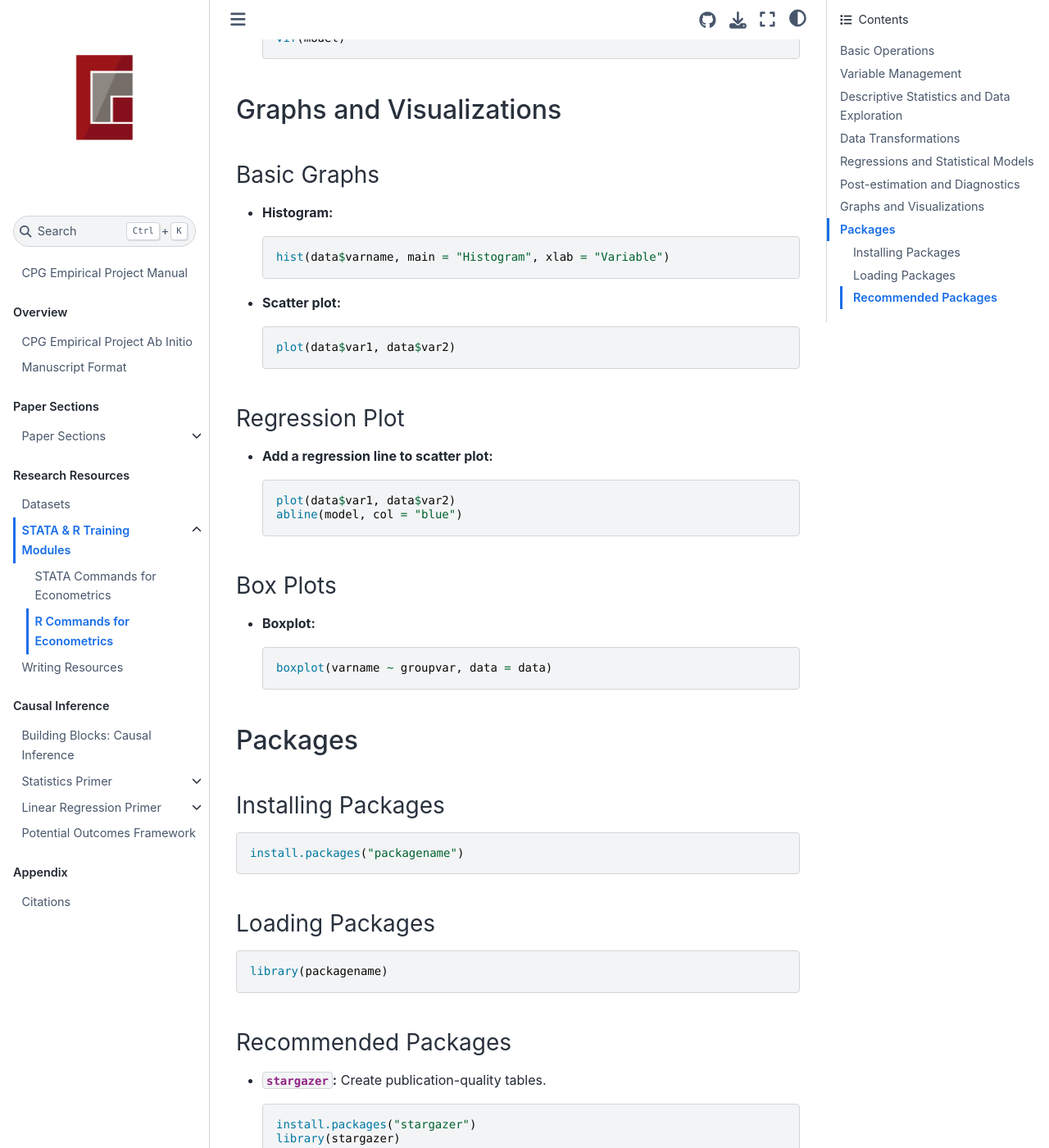
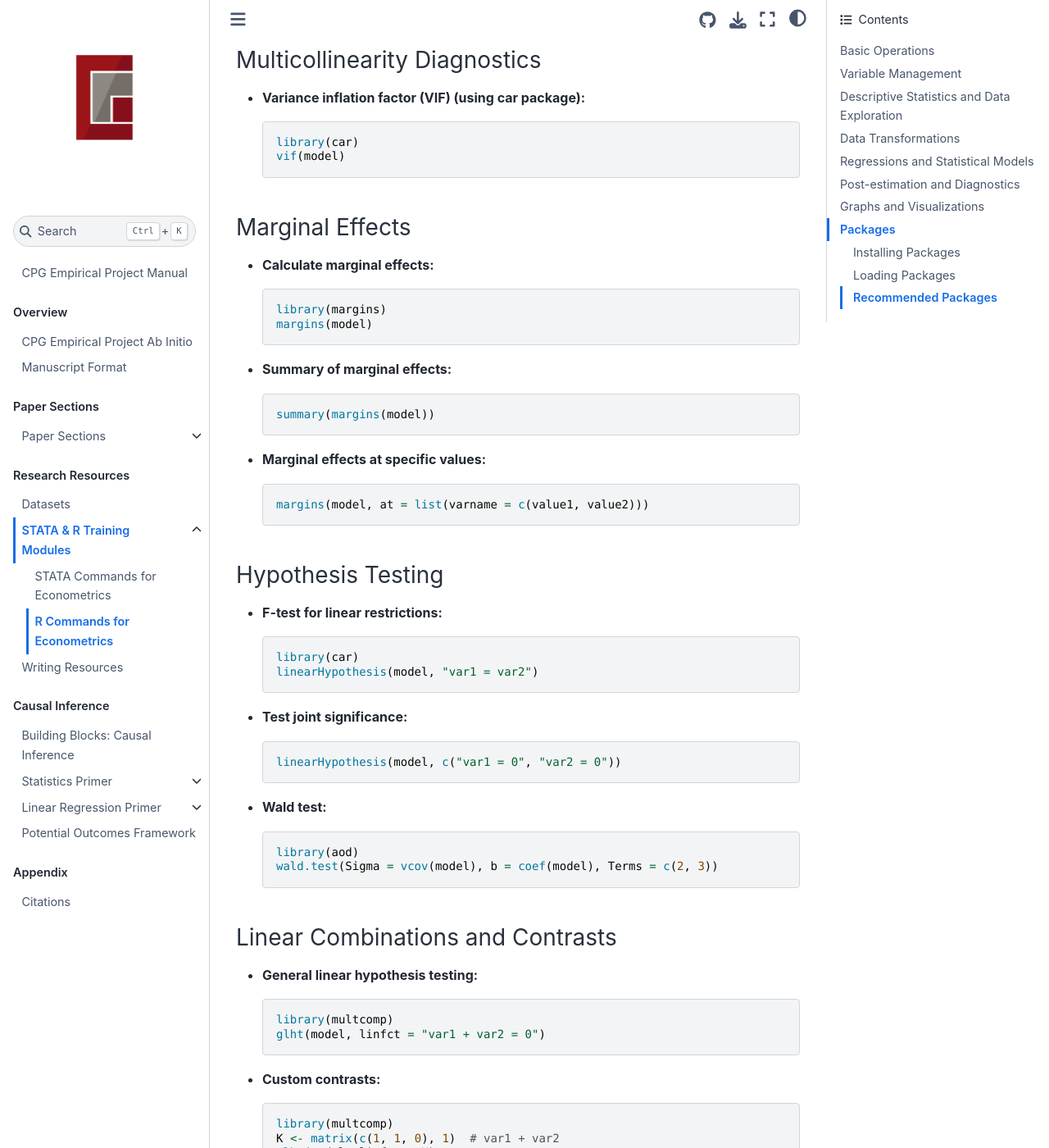
Before and after one commit to cornellpolicygroup/empirical-manual, a Jupyter Book: the page built from content/05-02-R-Commands.md, in a window 1280 px wide and 1400 px high, scrolled down 6366 px. Shown: the whole window at 82% size. Built offline with Jupyter Book 1.0.4 settings and Sphinx 7.4.7 and the Sphinx Book theme 1.1.4, drawn with Linux system fonts in a browser that asks for light colours; some of the changed text lies outside the part shown.

Commit message:
Update R and Stata commands for econometrics

````diff
--- a/content/05-02-R-Commands.md
+++ b/content/05-02-R-Commands.md
@@ -119,7 +119,8 @@
 - **Add row and column proportions:**
 
     ```r
-    prop.table(table(data$var1, data$var2), margin = 1)
+    prop.table(table(data$var1, data$var2), margin = 1)  # row proportions
+    prop.table(table(data$var1, data$var2), margin = 2)  # column proportions
     ```
 
 ### Correlation Matrix
@@ -162,6 +163,13 @@
 
     ```r
     ts_data <- ts(data$varname, start = c(year, month), frequency = 12)
+    ```
+
+- **Set up panel data (using plm package):**
+
+    ```r
+    library(plm)
+    pdata <- pdata.frame(data, index = c("id", "time"))
     ```
 
 ## Regressions and Statistical Models
@@ -283,6 +291,81 @@
     ```r
     library(car)
     vif(model)
+    ```
+
+### Marginal Effects
+
+- **Calculate marginal effects:**
+
+    ```r
+    library(margins)
+    margins(model)
+    ```
+
+- **Summary of marginal effects:**
+
+    ```r
+    summary(margins(model))
+    ```
+
+- **Marginal effects at specific values:**
+
+    ```r
+    margins(model, at = list(varname = c(value1, value2)))
+    ```
+
+### Hypothesis Testing
+
+- **F-test for linear restrictions:**
+
+    ```r
+    library(car)
+    linearHypothesis(model, "var1 = var2")
+    ```
+
+- **Test joint significance:**
+
+    ```r
+    linearHypothesis(model, c("var1 = 0", "var2 = 0"))
+    ```
+
+- **Wald test:**
+
+    ```r
+    library(aod)
+    wald.test(Sigma = vcov(model), b = coef(model), Terms = c(2, 3))
+    ```
+
+### Linear Combinations and Contrasts
+
+- **General linear hypothesis testing:**
+
+    ```r
+    library(multcomp)
+    glht(model, linfct = "var1 + var2 = 0")
+    ```
+
+- **Custom contrasts:**
+
+    ```r
+    library(multcomp)
+    K <- matrix(c(1, 1, 0), 1)  # var1 + var2
+    glht(model, linfct = K)
+    ```
+
+### Model Comparison
+
+- **Compare nested models:**
+
+    ```r
+    anova(model1, model2)
+    ```
+
+- **Likelihood ratio test:**
+
+    ```r
+    library(lmtest)
+    lrtest(model1, model2)
     ```
 
 ## Graphs and Visualizations
@@ -348,6 +431,13 @@
     library(texreg)
     ```
 
+- **`modelsummary`:** Modern table output with many formats.
+
+    ```r
+    install.packages("modelsummary")
+    library(modelsummary)
+    ```
+
 - **`AER`:** Contains `ivreg` for instrumental variables regressions.
 
     ```r
@@ -360,6 +450,13 @@
     ```r
     install.packages("plm")
     library(plm)
+    ```
+
+- **`fixest`:** Fast fixed effects estimation.
+
+    ```r
+    install.packages("fixest")
+    library(fixest)
     ```
 
 - **`sandwich`:** Robust standard errors.
@@ -390,7 +487,7 @@
     library(vars)
     ```
 
-- **`margins`:** Visualize marginal effects after regression.
+- **`margins`:** Calculate and visualize marginal effects.
 
     ```r
     install.packages("margins")
@@ -403,3 +500,24 @@
     install.packages("broom")
     library(broom)
     ```
+
+- **`multcomp`:** Multiple comparisons and general linear hypotheses.
+
+    ```r
+    install.packages("multcomp")
+    library(multcomp)
+    ```
+
+- **`aod`:** Analysis of overdispersed data and additional model tests.
+
+    ```r
+    install.packages("aod")
+    library(aod)
+    ```
+
+- **`ggplot2`:** Advanced data visualization.
+
+    ```r
+    install.packages("ggplot2")
+    library(ggplot2)
+    ```
````
Also changed, not shown: other parts of content/05-02-R-Commands.md (+2 -2 lines), content/05-01-STATA-Commands.md (+60 -0 lines).
